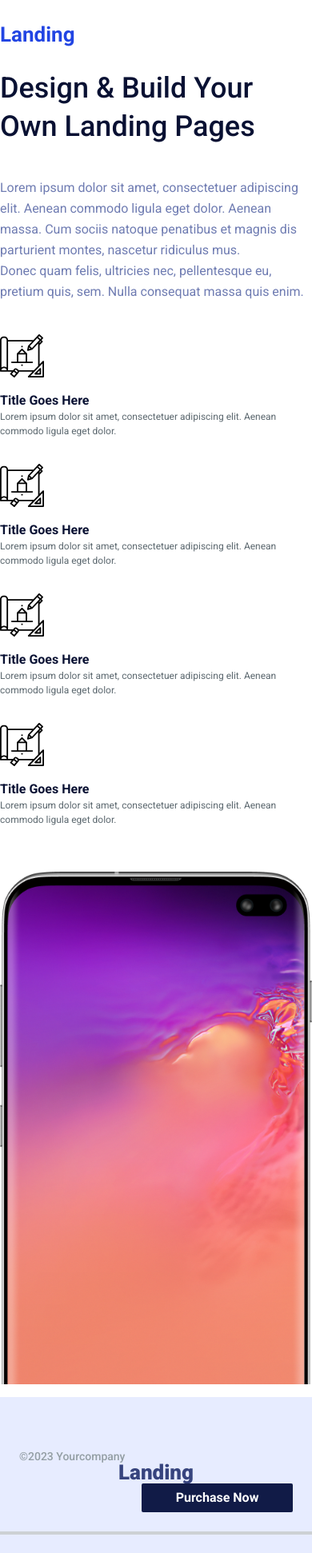
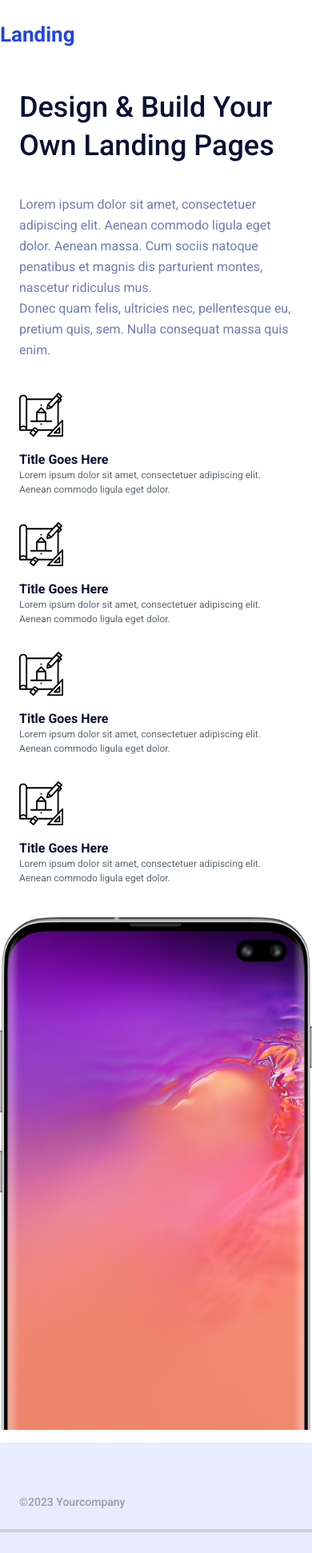
Before and after one commit to kamanatripathi/blue-pencil-repo, a Next.js app: page /contact in a window 390 px wide. Shown: the top 1942 px of the page at 80% size. Built offline with nearby package versions, Linux system fonts and the light colour scheme.

Commit message:
mobile view changes minor

```diff
--- a/src/app/globals.css
+++ b/src/app/globals.css
@@ -197,9 +197,6 @@ body {
   .padding-10 {
     padding: 0 5%;
   }
-
-
-
 }
 
 
@@ -214,6 +211,9 @@ body {
 .clipping{
   clip-path: polygon(40.5% 3.8%, 57.7% 3.8%, 100% 0%, 100% 100%, 84.7% 100%, 18.4% 100%, 0% 100%, 0% 0%);
 }
+.hide-mobile{
+  display: none !important;
+}
 /* Small devices (tablets, 768px and up) */
 @media (min-width: 768px) {
   .clipping{
@@ -227,6 +227,9 @@ body {
     position: absolute;
   }
 
+  .hide-mobile{
+    display: block !important;
+  }
 }
 .landing-title{
   font-size: 50px !important;
--- a/src/components/ui/footer.tsx
+++ b/src/components/ui/footer.tsx
@@ -1,39 +1,39 @@
 /* ./components/Navbar.jsx */
 import NextLink from 'next/link'
-import { Link, Box, Flex, Spacer, Image,Button as ChakraButton, Grid, GridItem, Text } from '@chakra-ui/react'
+import { Link, Box, Flex, Spacer, Image, Button as ChakraButton, Grid, GridItem, Text } from '@chakra-ui/react'
 
 import Button from './buttons';
 
 export const Footer = () => {
   return (
     <footer className='z-10 w-full  items-center justify-between font-mono text-sm footer-bg pt-10'>
-    <Grid  templateColumns={{ base: "3fr", md: "1fr 1fr 1fr" }} p={6} justify="space-between">
+      <Grid templateColumns={{ base: "3fr", md: "1fr 1fr 1fr" }} p={6} justify="space-between">
         <GridItem>
           <Box>
-        <Flex align="center" wrap="wrap" display={'flex' }>
+            <Flex align="center" wrap="wrap" display={'flex'}>
               <Text className='logo-name'>©2023 Yourcompany</Text>
             </Flex>
           </Box>
         </GridItem>
-    <GridItem className='text-center	'>
-      <Box>
+        <GridItem className='text-center hide-mobile'>
+          <Box >
             <Link href="/" className='logo-header'>
               Landing
             </Link>
           </Box>
         </GridItem>
-    <GridItem className='text-right	'>
+        <GridItem className='text-right hide-mobile	'>
           <Box>
-        <Button display={'inline-block' }>Purchase Now</Button>
+            <Button display={'inline-block'}>Purchase Now</Button>
           </Box>
         </GridItem>
       </Grid>
-  <hr style={{ border: "2px solid #CDD1D4" }}  />
+      <hr style={{ border: "2px solid #CDD1D4" }} />
 
-        <Grid  templateColumns={{ base: "2fr", md: "1fr 1fr" }} p={6} justify="space-between" className='pt-10'  >
+      <Grid templateColumns={{ base: "2fr", md: "1fr 1fr" }} p={6} justify="space-between" className='pt-10'  >
         <GridItem >
           <Box>
-        <Flex align="center" wrap="wrap" display={'flex' }>
+            <Flex align="center" wrap="wrap" display={'flex'}>
               <Link className='footer-link' as={NextLink} href='/' mr={4}>
                 Home
               </Link>
@@ -48,7 +48,7 @@ export const Footer = () => {
         </GridItem>
         <GridItem justifySelf="flex-end">
           <Box  >
-        <Flex  gap='5'>
+            <Flex gap='5'>
 
 
               <Image
--- a/src/components/ui/section-7.tsx
+++ b/src/components/ui/section-7.tsx
@@ -17,8 +17,8 @@ const Section7 = () => {
                                 className='h-full' />
                         </div>
                     </GridItem>
-                    <GridItem className='content-center'>
-                <div className="flex flex-col  justify-center  pr-20">
+                    <GridItem className='content-center p-6 lg:pr-20' >
+                <div className="flex flex-col  justify-center ">
                        <div className='pb-5'>
                        <Text className="header-title">
                             Light, Fast & Powerful </Text>
--- a/src/components/ui/section-8.tsx
+++ b/src/components/ui/section-8.tsx
@@ -8,10 +8,10 @@ const Section8 = () => {
 
 
 
-<Grid templateColumns={{ base: "2fr", md: "1fr 1fr" }} gap={10} >
+<Grid templateColumns={{ base: "2fr", md: "1fr 1fr" }}  >
 
-    <GridItem className='content-center'>
-<div className="flex flex-col  justify-center ">
+<GridItem className='content-center p-6 lg:p-0' >
+<div className="flex flex-col  justify-center max-w-7xl">
        <div className='pb-5'>
        <Text className="header-title">
        Design & Build Your Own Landing Pages </Text>
```
Lines whose indentation alone changed are shown as unchanged.
